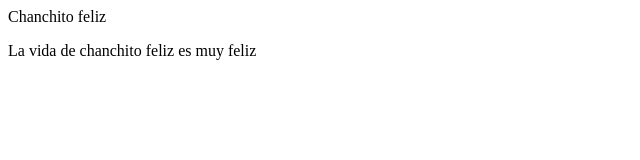
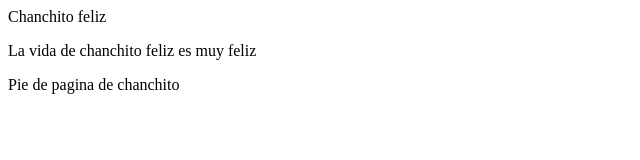
Before and after one commit to Angel-Delg/cursoGit, a plain HTML site: page index.html in a window 1280 px wide. Shown: the whole page, without its empty margins (0-640 px from the left). Drawn offline with Linux system fonts and the light colour scheme.

```diff
--- a/index.html
+++ b/index.html
@@ -9,5 +9,6 @@
 <body>
     <header>Chanchito feliz</header>
     <p>La vida de chanchito feliz es muy feliz</p>
+    <footer>Pie de pagina de chanchito</footer>
 </body>
 </html>
--- a/styles.css
+++ b/styles.css
@@ -0,0 +1,4 @@
+*{
+    margin:0;
+    padding:0;
+}
```
